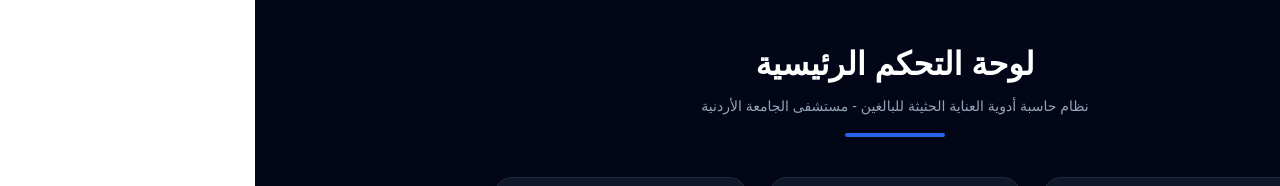
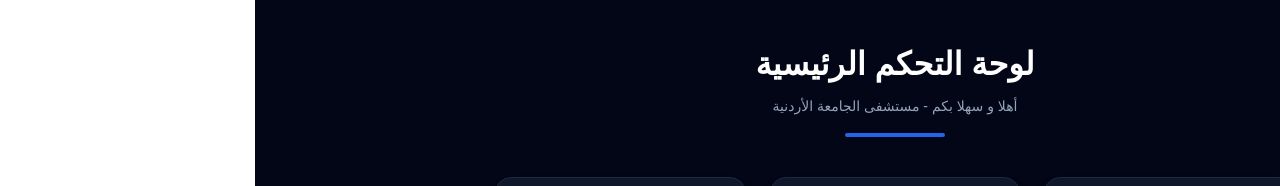
Before and after one commit to samcashbmwusa/icu-adult-infusion-calculator, a Next.js app: page /dashboard in a window 1280 px wide. Shown: the top 186 px of the page. Built offline with nearby package versions, Linux system fonts and the light colour scheme.

Commit message:
Connect login redirect to main dashboard grid layout

```diff
--- a/app/dashboard/page.tsx
+++ b/app/dashboard/page.tsx
@@ -26,7 +26,7 @@
           لوحة التحكم الرئيسية
         </h1>
         <p style={{ fontSize: '0.875rem', color: '#94a3b8', margin: '0' }}>
-          نظام حاسبة أدوية العناية الحثيثة للبالغين - مستشفى الجامعة الأردنية
+         أهلا و سهلا بكم - مستشفى الجامعة الأردنية
         </p>
         <div style={{ width: '100px', height: '4px', backgroundColor: '#2563eb', borderRadius: '4px', marginTop: '16px', marginLeft: 'auto', marginRight: 'auto' }}></div>
       </div>
```
